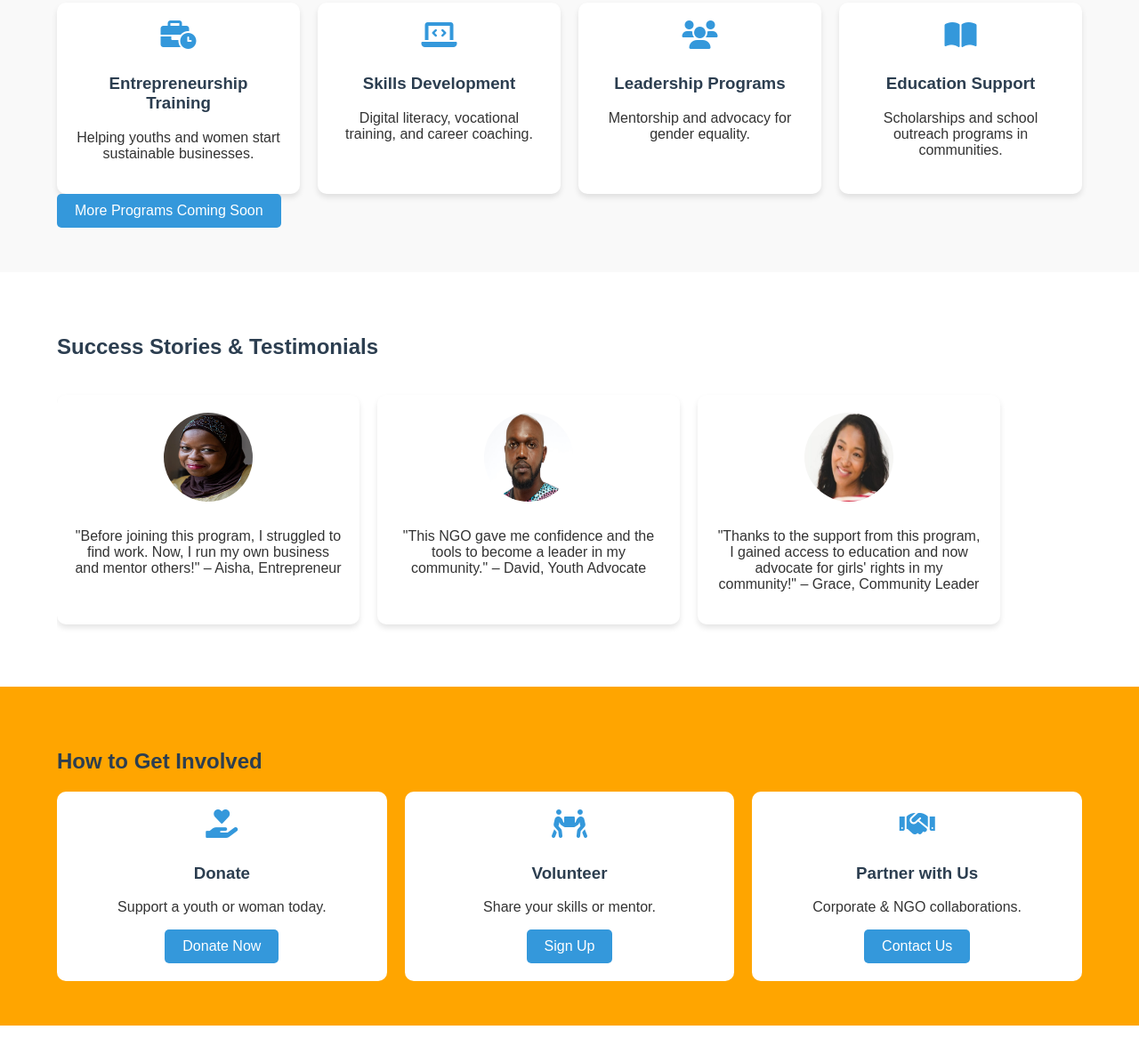
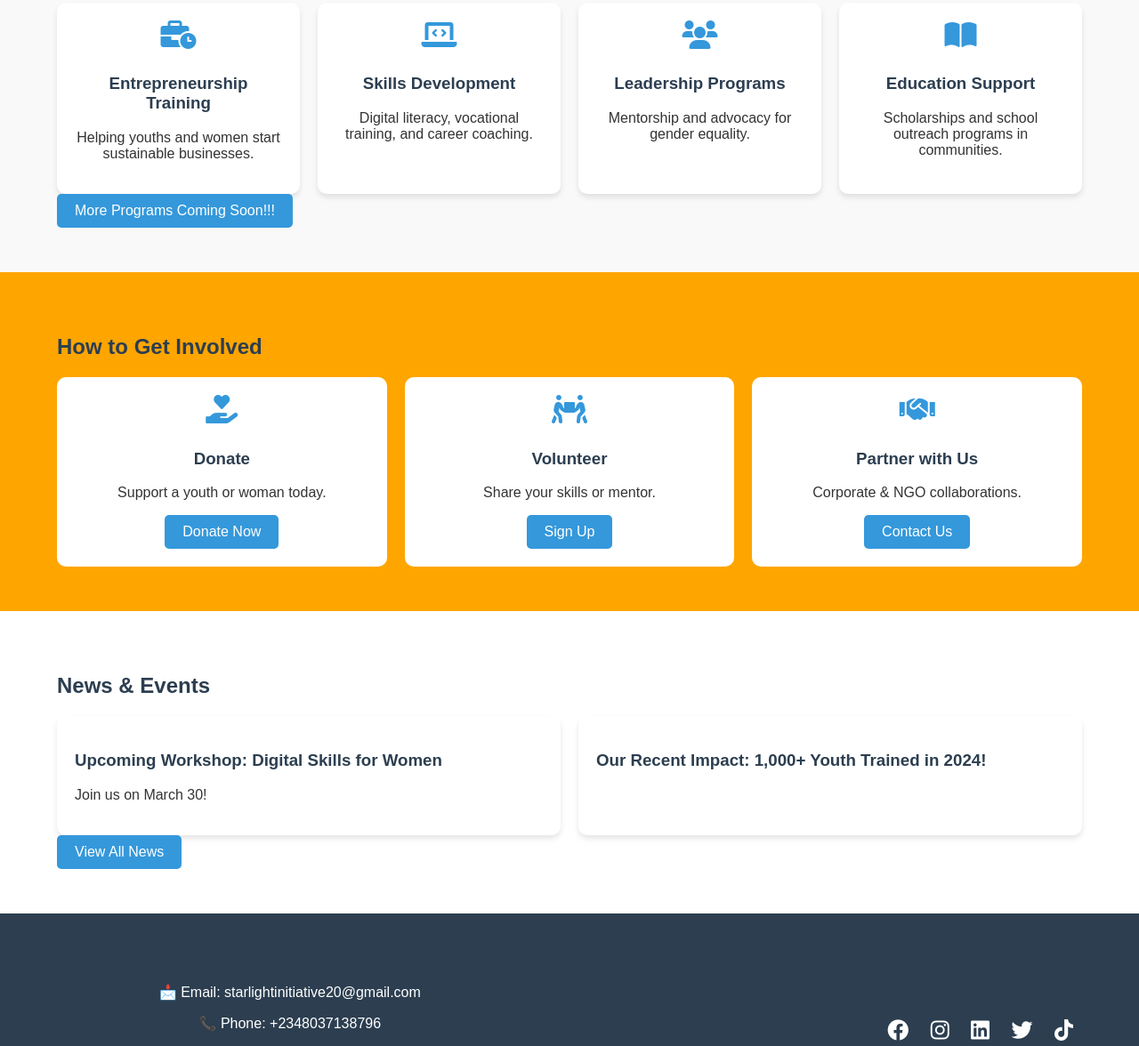
Before and after one commit to majormofor/Startlight-Initiative, a plain HTML site: page index.html in a window 1280 px wide. Shown: the part 1524-2700 px from the top of the page at 89% size. Drawn offline with Linux system fonts and the light colour scheme.

Commit message:
Update index.html

```diff
--- a/index.html
+++ b/index.html
@@ -81,38 +81,7 @@
             <p>Scholarships and school outreach programs in communities.</p>
           </div>
         </div>
-        <a href="#hero" class="btn" id="tes">More Programs Coming Soon</a>
-      </div>
-    </section>
-
-    <!-- Success Stories Section -->
-    <section class="stories">
-      <div class="container">
-        <h2>Success Stories & Testimonials</h2>
-        <div class="story-carousel">
-          <div class="story">
-            <img src="Aisha.png" alt="Aisha" />
-            <p>
-              "Before joining this program, I struggled to find work. Now, I run
-              my own business and mentor others!" – Aisha, Entrepreneur
-            </p>
-          </div>
-          <div class="story">
-            <img src="David.jpg" alt="David" />
-            <p>
-              "This NGO gave me confidence and the tools to become a leader in
-              my community." – David, Youth Advocate
-            </p>
-          </div>
-          <div class="story">
-            <img src="Grace.jpg" alt="Grace" />
-            <p>
-              "Thanks to the support from this program, I gained access to
-              education and now advocate for girls' rights in my community!" –
-              Grace, Community Leader
-            </p>
-          </div>
-        </div>
+        <a href="#hero" class="btn" id="tes">More Programs Coming Soon!!!</a>
       </div>
     </section>
 
@@ -167,7 +136,7 @@
           <div class="contact-info">
             <h3>Contact Us</h3>
             <p>📩 Email: starlightinitiative20@gmail.com</p>
-            <p>📞 Phone: +23437138796</p>
+            <p>📞 Phone: +2348037138796</p>
             <p>
               📍 Location: B1117, APO URBAN MARKET, APO, ABUJA, FCT, NIGERIA
             </p>
```
